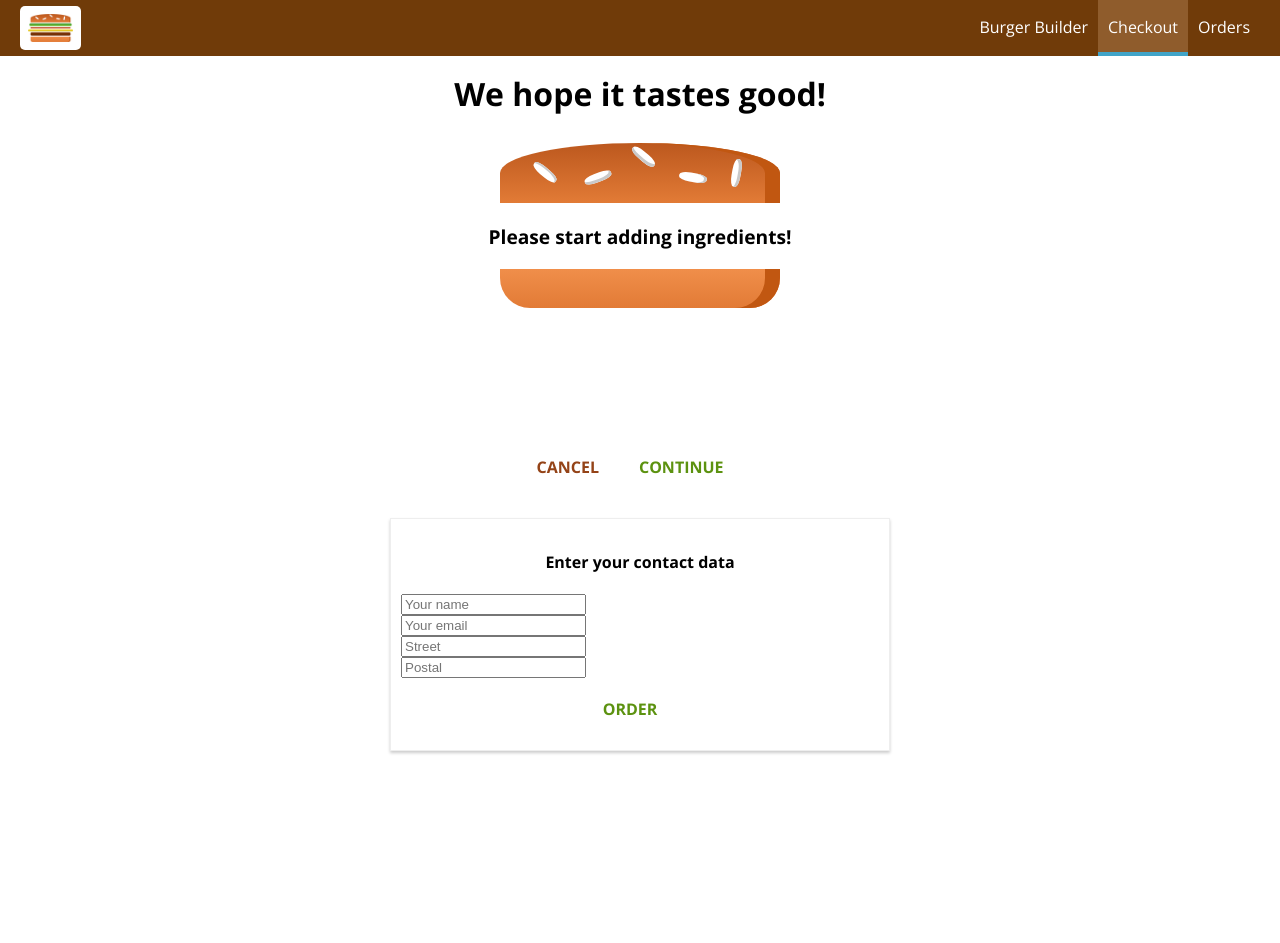
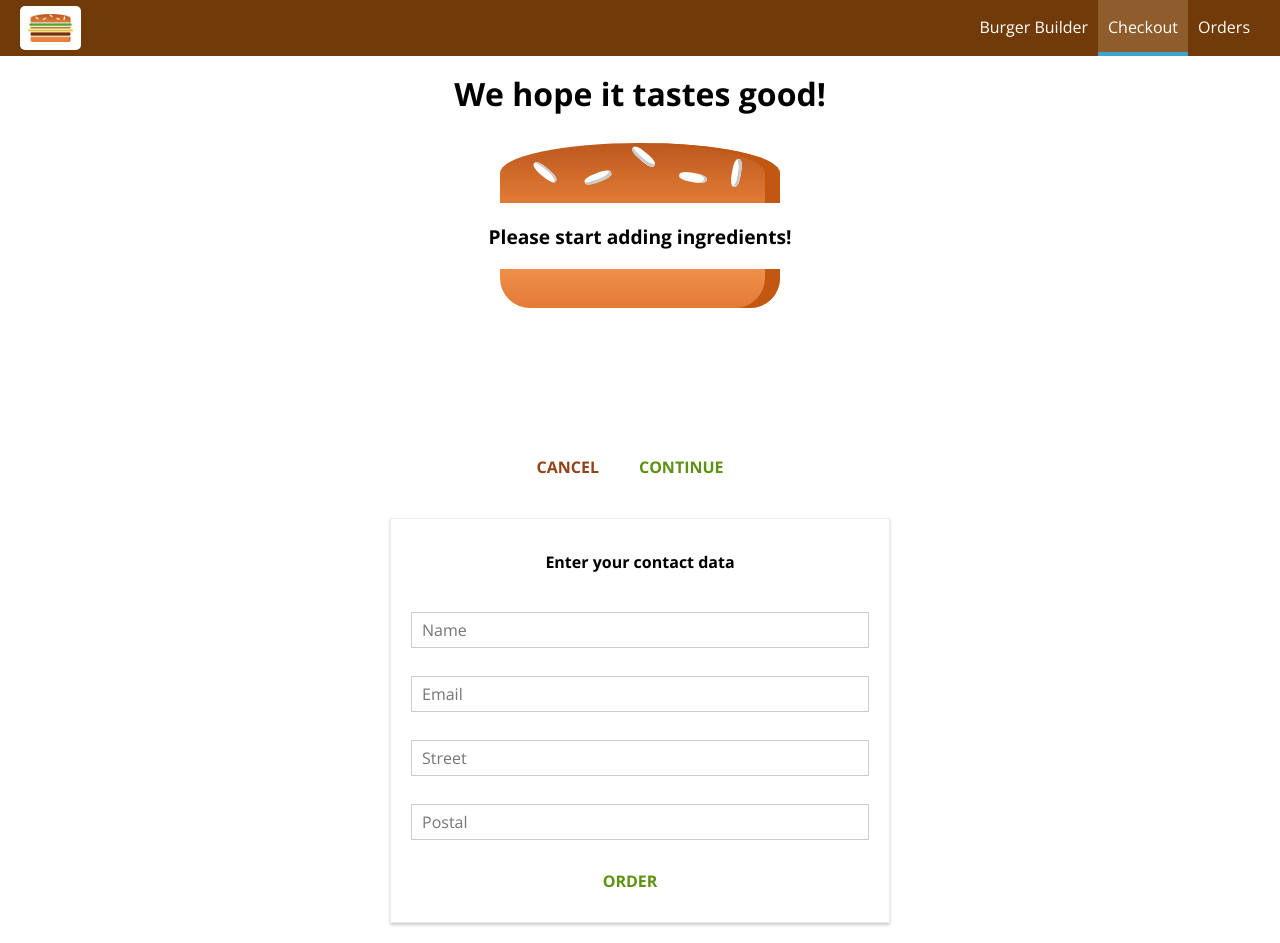
Before and after one commit to calvinyhu/burger-builder, a React app: page /checkout in a window 1280 px wide. Both pictures are taken after a click on the button "CONTINUE". Before the commit the page ends 800 px from the top, so only its background shows below. Built offline with nearby package versions, Linux system fonts and the light colour scheme.

Commit message:
Added custom input for form

```diff
--- /dev/null
+++ b/src/components/UI/Input/Input.css
@@ -0,0 +1,27 @@
+.Input {
+    width: 100%;
+    padding: 10px;
+    box-sizing: border-box;
+}
+
+.Label {
+    font-weight: bold;
+    display: block;
+    margin-bottom: 8px;
+}
+
+.InputElement {
+    outline: none;
+    border: 1px solid #ccc;
+    background-color: white;
+    font: inherit;
+    padding: 6px 10px;
+    display: block;
+    width: 100%;
+    box-sizing: border-box;
+}
+
+.InputElement:focus {
+    outline: none;
+    background-color: #ccc;
+}
--- /dev/null
+++ b/src/components/UI/Input/Input.js
@@ -0,0 +1,27 @@
+import React from 'react';
+
+import classes from './Input.css';
+
+const input = (props) => {
+    let inputElement = null;
+
+    switch (props.inputtype) {
+        case ('input'):
+            inputElement = <input className={classes.InputElement} {...props} />;
+            break;
+        case ('textarea'):
+            inputElement = <textarea className={classes.InputElement} {...props} />;
+            break;
+        default:
+            inputElement = <input className={classes.InputElement} {...props} />;
+    }
+
+    return (
+        <div className={classes.Input}>
+            <label className={classes.Label}>{props.label}</label>
+            {inputElement}
+        </div>
+    );
+};
+
+export default input;
--- a/src/containers/Checkout/ContactData/ContactData.css
+++ b/src/containers/Checkout/ContactData/ContactData.css
@@ -8,10 +8,6 @@
     box-sizing: border-box;
 }
 
-.Input {
-    display: block;
-}
-
 @media (min-width: 600px) {
     .ContactData {
         width: 500px;
--- a/src/containers/Checkout/ContactData/ContactData.js
+++ b/src/containers/Checkout/ContactData/ContactData.js
@@ -4,6 +4,7 @@
 import Button from '../../../components/UI/Button/Button';
 import axios from '../../../axios-orders';
 import Spinner from '../../../components/UI/Spinner/Spinner';
+import Input from '../../../components/UI/Input/Input';
 
 class ContactData extends Component {
     state = {
@@ -50,10 +51,10 @@
     render() {
         let form = (
             <form>
-                <input className={classes.Input} type='text' name='name' placeholder='Your name'/>
-                <input className={classes.Input} type='email' name='email' placeholder='Your email'/>
-                <input className={classes.Input} type='text' name='street' placeholder='Street'/>
-                <input className={classes.Input} type='text' name='postal' placeholder='Postal'/>
+                <Input inputtype='input' type='text' name='name' placeholder='Name'/>
+                <Input inputtype='input' type='email' name='email' placeholder='Email'/>
+                <Input inputtype='input' type='text' name='street' placeholder='Street'/>
+                <Input inputtype='input' type='text' name='postal' placeholder='Postal'/>
                 <Button btnType='Success' clicked={this.orderHandler}>ORDER</Button>
             </form>
         );
```
